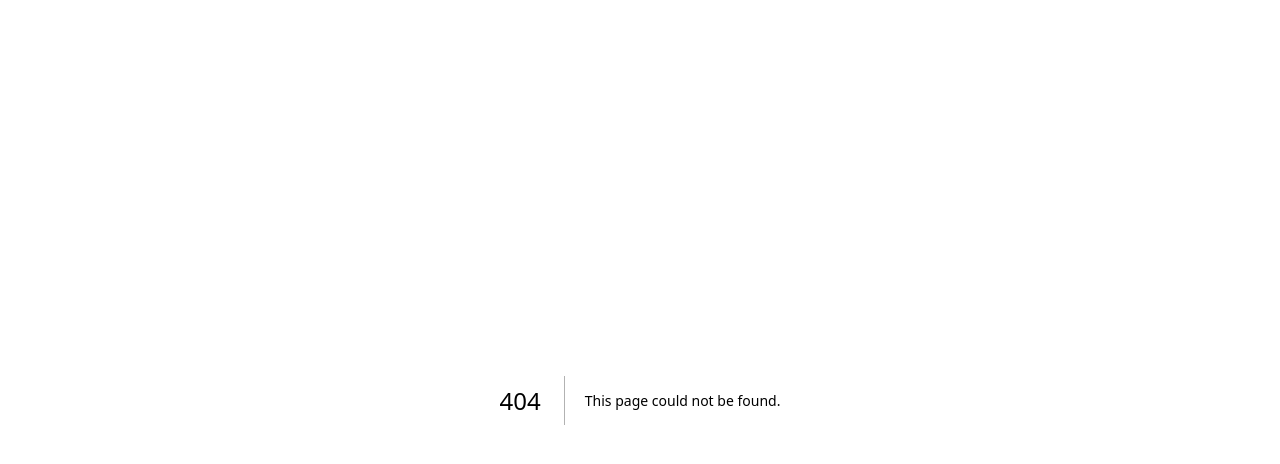
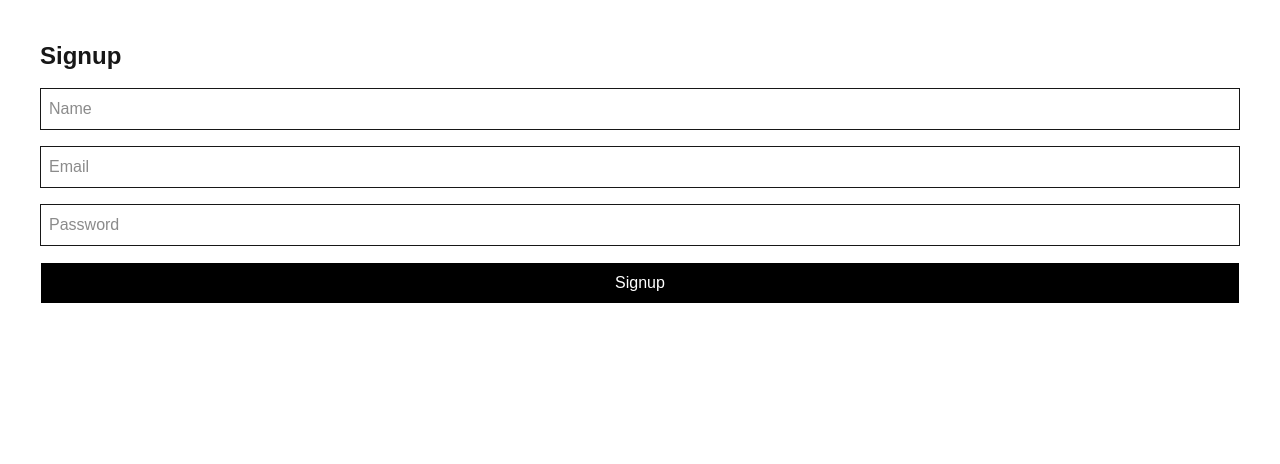
Before and after one commit to itz-prashant/ai-learning-js, a Next.js app in the folder 04/: page /signup in a window 1280 px wide. Before the commit this address had no page. Shown: the top 464 px of the page. Built offline with nearby package versions, Linux system fonts and the light colour scheme.

Commit message:
feat: signup form

```diff
--- /dev/null
+++ b/04/src/app/(auth)/login/page.tsx
@@ -0,0 +1,11 @@
+import React from 'react'
+
+const page = () => {
+  return (
+    <div>
+
+    </div>
+  )
+}
+
+export default page
--- /dev/null
+++ b/04/src/app/(auth)/signup/page.tsx
@@ -0,0 +1,55 @@
+"use client";
+
+import { useState } from "react";
+
+export default function SignupPage() {
+  const [name, setName] = useState("");
+  const [email, setEmail] = useState("");
+  const [password, setPassword] = useState("");
+
+  const handleSignup = async () => {
+    const res = await fetch("/api/auth/signup", {
+      method: "POST",
+      body: JSON.stringify({ name, email, password }),
+    });
+
+    const data = await res.json();
+
+    console.log(data);
+  };
+
+  return (
+    <div className="flex flex-col gap-4 p-10">
+      <h1 className="text-2xl font-bold">Signup</h1>
+
+      <input
+        placeholder="Name"
+        value={name}
+        onChange={(e) => setName(e.target.value)}
+        className="border p-2"
+      />
+
+      <input
+        placeholder="Email"
+        value={email}
+        onChange={(e) => setEmail(e.target.value)}
+        className="border p-2"
+      />
+
+      <input
+        placeholder="Password"
+        type="password"
+        value={password}
+        onChange={(e) => setPassword(e.target.value)}
+        className="border p-2"
+      />
+
+      <button
+        onClick={handleSignup}
+        className="bg-black text-white p-2 border cursor-pointer"
+      >
+        Signup
+      </button>
+    </div>
+  );
+}
```
